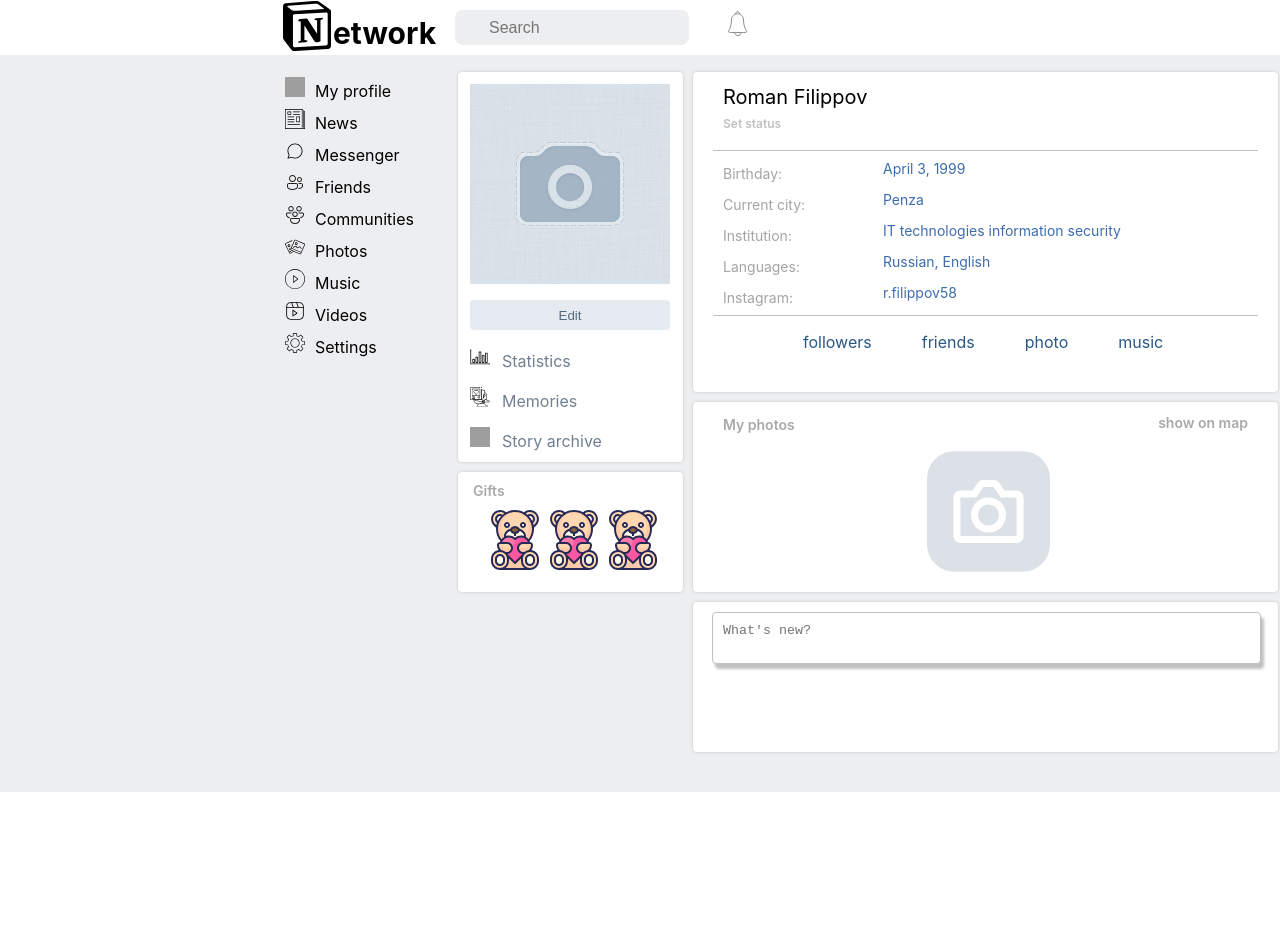
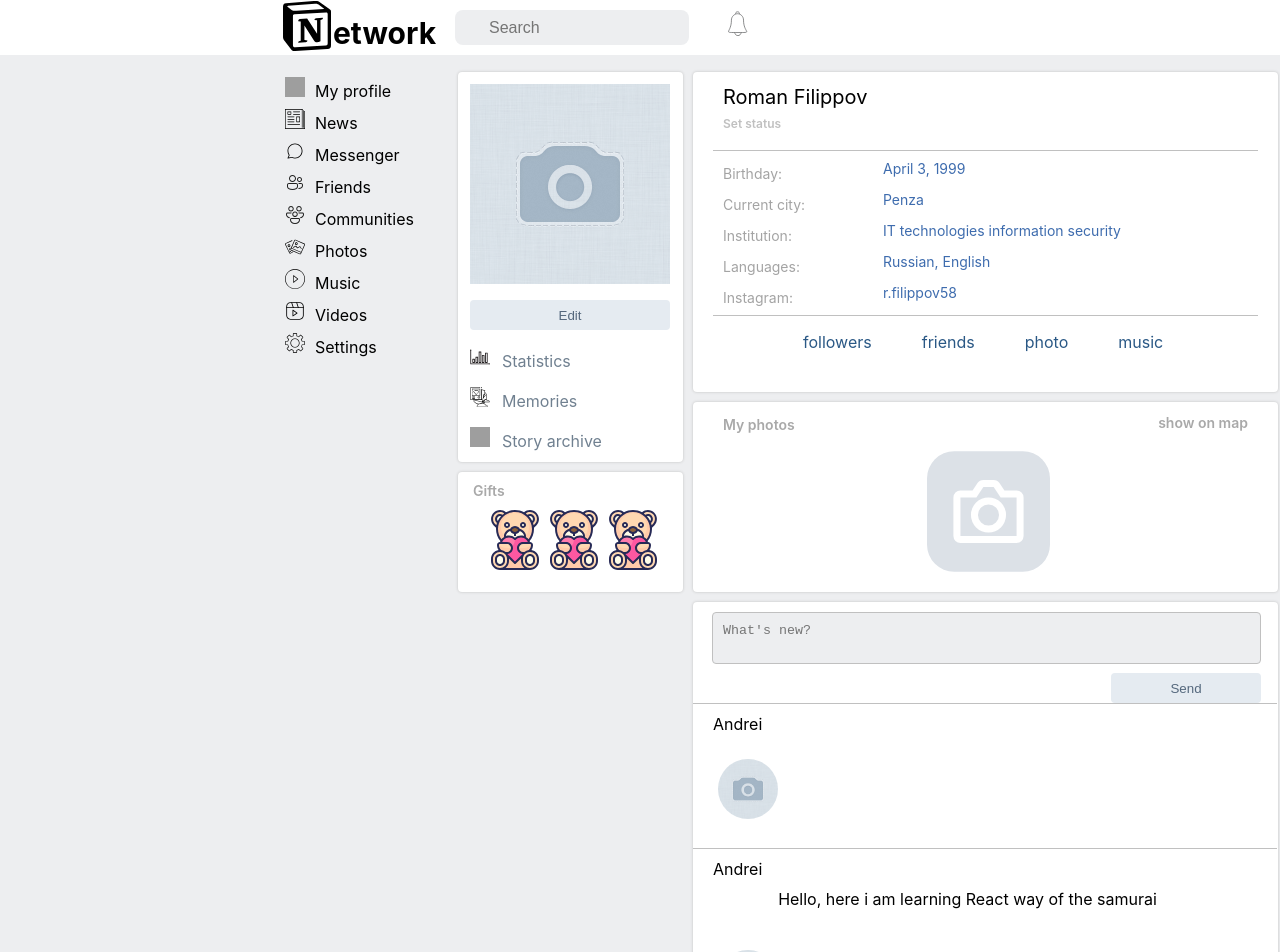
Before and after one commit to Romys58/my-social-network, a React (Create React App) app: page /profile in a window 1280 px wide. Shown: the top 952 px of the page. Before the commit the page ends 800 px from the top, so only its background shows below. Built offline with nearby package versions, Linux system fonts and the light colour scheme; grey boxes are pictures that could not be loaded.

Commit message:
new component post

```diff
--- a/src/App.css
+++ b/src/App.css
@@ -8,9 +8,10 @@
 
 .add-wrapper-app {
     grid-column: 2 / 5;
-    height: 90vh;
+    min-height: 90vh;
     width: auto;
     background: #edeef0;
     margin-right: 280px;
     border-radius: 3px;
+    margin-bottom: 20px;
 }
--- a/src/components/Messenger/Messenger.jsx
+++ b/src/components/Messenger/Messenger.jsx
@@ -4,7 +4,7 @@ import React from "react";
 const Messenger = () => {
     return(
         <div className={style.messenger}>
-            Messenger statusdsf off
+
         </div>
     );
 }
--- a/src/components/Messenger/Messenger.module.css
+++ b/src/components/Messenger/Messenger.module.css
@@ -1,3 +1,3 @@
 .messenger {
-    color: red;
+
 }
--- /dev/null
+++ b/src/components/Profile/MyPosts/MyPosts.jsx
@@ -0,0 +1,19 @@
+import React from "react";
+import style from "./MyPosts.module.css";
+import Posts from "./Posts/Posts";
+
+
+const MyPosts = () => {
+    return(
+        <div className={style.my_posts}>
+                <textarea placeholder="What's new?" className={style.area}></textarea>
+                <button className={style.button}>Send</button>
+                <Posts />
+                <Posts />
+                <Posts />
+                <Posts />
+            </div>
+    );
+}
+
+export default MyPosts;
--- /dev/null
+++ b/src/components/Profile/MyPosts/MyPosts.module.css
@@ -0,0 +1,35 @@
+.my_posts {
+    grid-column: 2 / 3;
+    width: 100%;
+    min-height: 110px;
+    background: #fff;
+    border-radius: 4px;
+    box-shadow: 0 0 3px silver;
+}
+.area {
+    width: 90%;
+    padding: 10px;
+    margin-top: 10px;
+    margin-left: 19px;
+    border: 1px solid silver;
+    border-radius: 4px;
+    background: #edeef0;
+
+    overflow: auto;
+    outline: none;
+    resize: none;
+}
+
+.button {
+    width: 150px;
+    height: 30px;
+    background: #e5ebf1;
+    border-radius: 4px;
+    border: none;
+    text-align: center;
+    cursor: pointer;
+    color: #55687d;
+
+    margin-left: 418px;
+    margin-top: 5px;
+}
--- /dev/null
+++ b/src/components/Profile/MyPosts/Posts/Posts.jsx
@@ -0,0 +1,20 @@
+import React from "react";
+import style from "./Posts.module.css";
+
+
+const Posts = () => {
+    return (
+        <div className={style.posts_wrapper}>
+            <div className={style.posts}>
+                <div className={style.nickname}>
+                    Andrei
+                </div>
+                <img className={style.img} src="./icons/post_camera.png" />
+                    <p className={style.p}>Hello, here i am learning React way of the samurai</p>
+            </div>
+        </div>
+    );
+}
+
+
+export default Posts;
--- /dev/null
+++ b/src/components/Profile/MyPosts/Posts/Posts.module.css
@@ -0,0 +1,30 @@
+
+
+.posts {
+    width: 99.8%;
+    min-height: 80px;
+    border-top: 1px solid silver;
+    cursor: pointer;
+}
+
+.posts:hover {
+    background: #aeb7c21f;
+}
+
+.img {
+    height: 60px;
+    width: 60px;
+    border-radius: 50%;
+    padding: 25px;
+}
+
+.p {
+    float: right;
+    margin-right: 120px;
+    padding-top: 25px;
+}
+
+.nickname {
+    margin-left: 20px;
+    margin-top: 10px;
+}
--- a/src/components/Profile/Profile.jsx
+++ b/src/components/Profile/Profile.jsx
@@ -4,6 +4,7 @@ import Avatar from "./Avatar/Avatar";
 import InfoPage from "./InfoPage/InfoPage";
 import PagePhoto from "./PagePhoto/PagePhoto";
 import Gifts from "./Gifts/Gifts";
+import MyPosts from "./MyPosts/MyPosts";
 
 
 const Profile = () => {
@@ -13,9 +14,7 @@ const Profile = () => {
             <InfoPage />
             <PagePhoto />
             <Gifts />
-            <div className={style.my_posts}>
-                <textarea placeholder="What's new?" className={style.area}></textarea>
-            </div>
+            <MyPosts />
         </div>
     );
 }
--- a/src/components/Profile/Profile.module.css
+++ b/src/components/Profile/Profile.module.css
@@ -4,27 +4,3 @@
     grid-gap: 10px;
     background: #edeef0;
 }
-
-.my_posts {
-    grid-column: 2 / 3;
-    width: 100%;
-    min-height: 150px;
-    background: #fff;
-    border-radius: 4px;
-    box-shadow: 0 0 3px silver;
-}
-.area {
-    width: 90%;
-    padding: 10px;
-    margin-top: 10px;
-    margin-left: 19px;
-    box-shadow: 3px 5px 3px silver;
-    border-radius: 4px;
-    border: 1px solid silver;
-
-
-
-    overflow: auto;
-    outline: none;
-    resize: none;
-}
```
